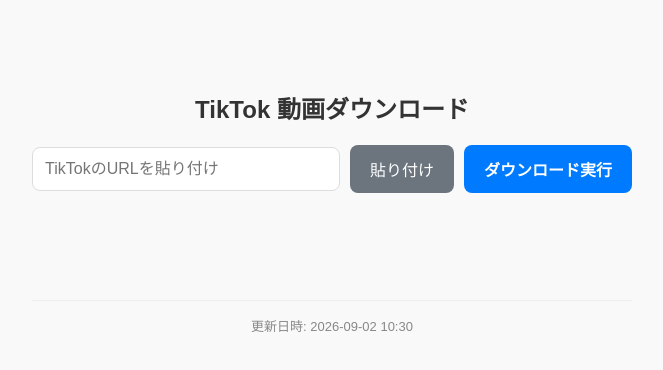
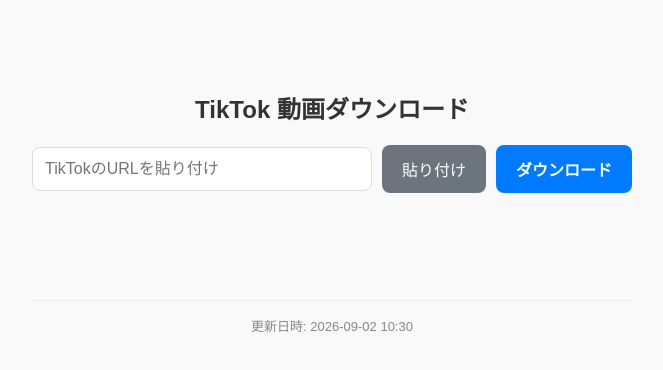
Before and after one commit to nobu417417/tiktok-downloader, a plain HTML site: page index.html in a window 1280 px wide. Shown: the whole page, without its empty margins (308-971 px from the left). Drawn offline with Linux system fonts and the light colour scheme.

Commit message:
Update index.html

```diff
--- a/index.html
+++ b/index.html
@@ -67,7 +67,7 @@
     <input type="text" id="videoUrl" placeholder="TikTokのURLを貼り付け" />
     <!-- 貼り付けボタンを追加 -->
     <button class="paste-btn" onclick="pasteUrl()" title="クリップボードから貼り付け">貼り付け</button>
-    <button class="dl-btn" id="mainDlBtn" onclick="downloadVideo()">ダウンロード実行</button>
+    <button class="dl-btn" id="mainDlBtn" onclick="downloadVideo()">ダウンロード</button>
   </div>
 
   <div id="status"></div>
```
